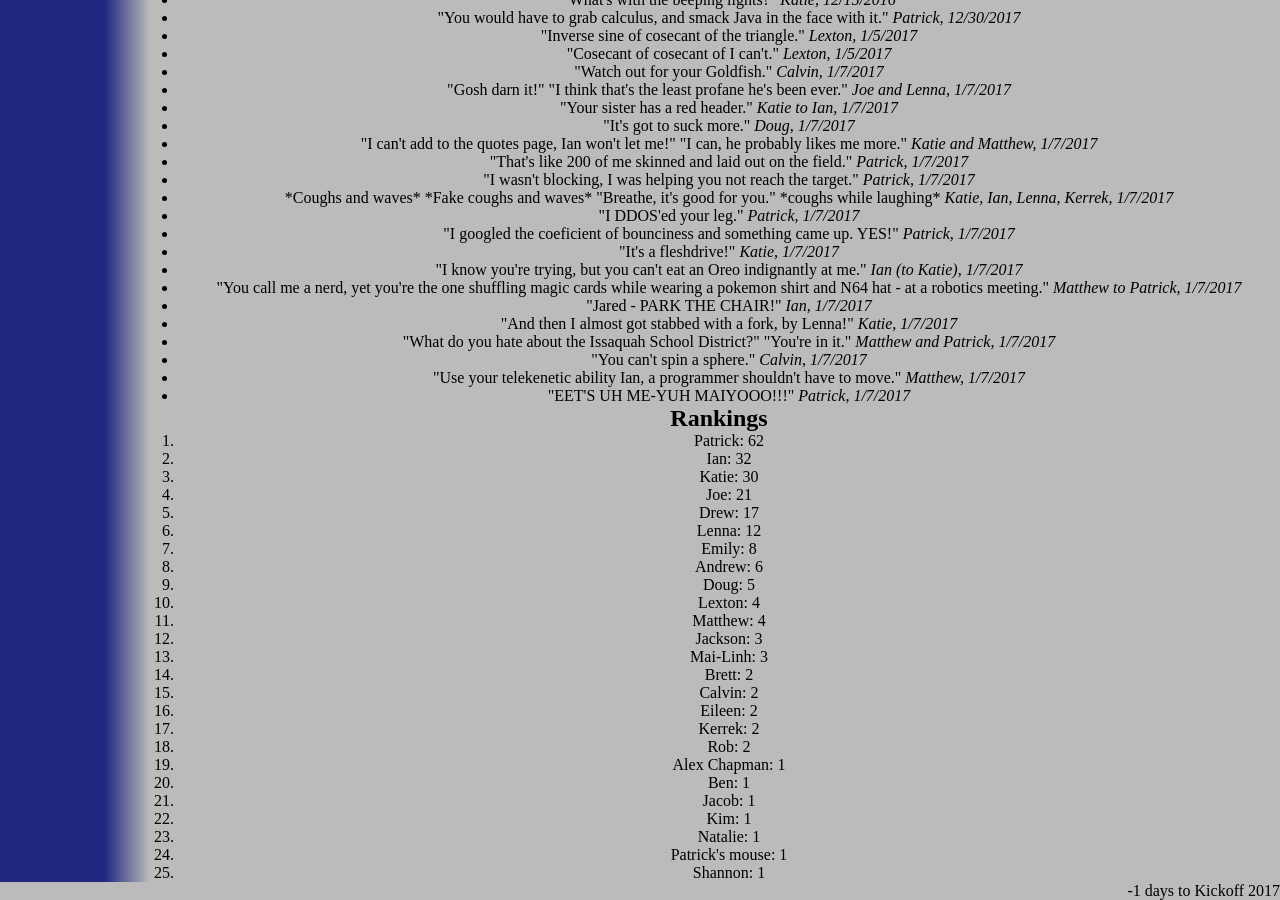
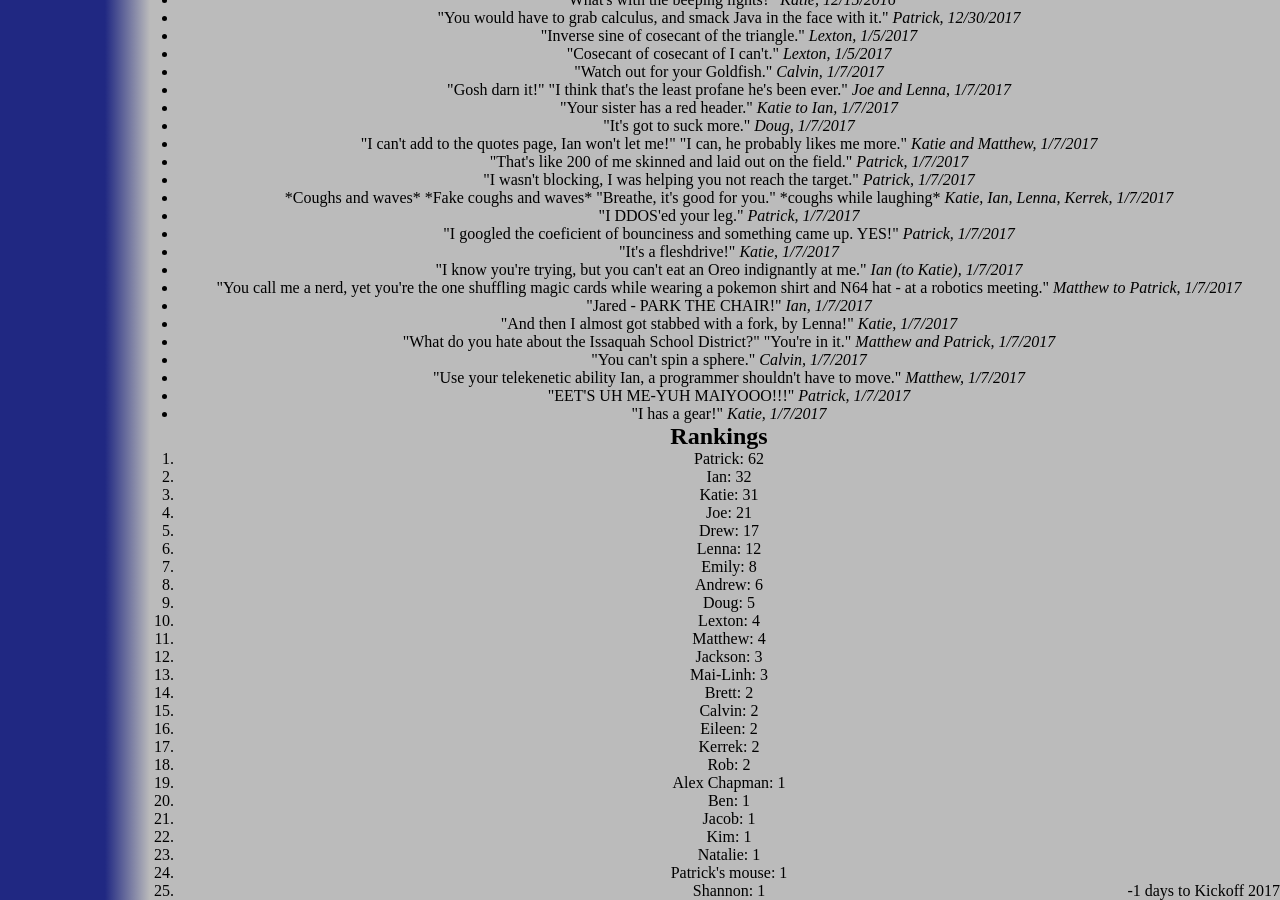
Before and after one commit to katiebugmoon/FRC4131.github.io, a Jekyll site: the page built from media/2017/quotes.html, in a window 1280 px wide and 900 px high, scrolled down 2797 px. Built offline with Jekyll 4.4.1, drawn with Linux system fonts in a browser that asks for light colours; nearby versions of some CDN libraries.

Commit message:
added quote

```diff
--- a/media/2017/quotes.html
+++ b/media/2017/quotes.html
@@ -170,6 +170,7 @@ title: Build Season 2017 Quotes
 	<li>"You can't spin a sphere." <i>Calvin, 1/7/2017</i></li>
 	<li>"Use your telekenetic ability Ian, a programmer shouldn't have to move." <i>Matthew, 1/7/2017</i></li>
 	<li>"EET'S UH ME-YUH MAIYOOO!!!" <i>Patrick, 1/7/2017</i></li>
+	<li>"I has a gear!" <i>Katie, 1/7/2017</i></li>
 </ul>
 <h2>Rankings</h2>
 <ol id='rankings'></ol>
```
